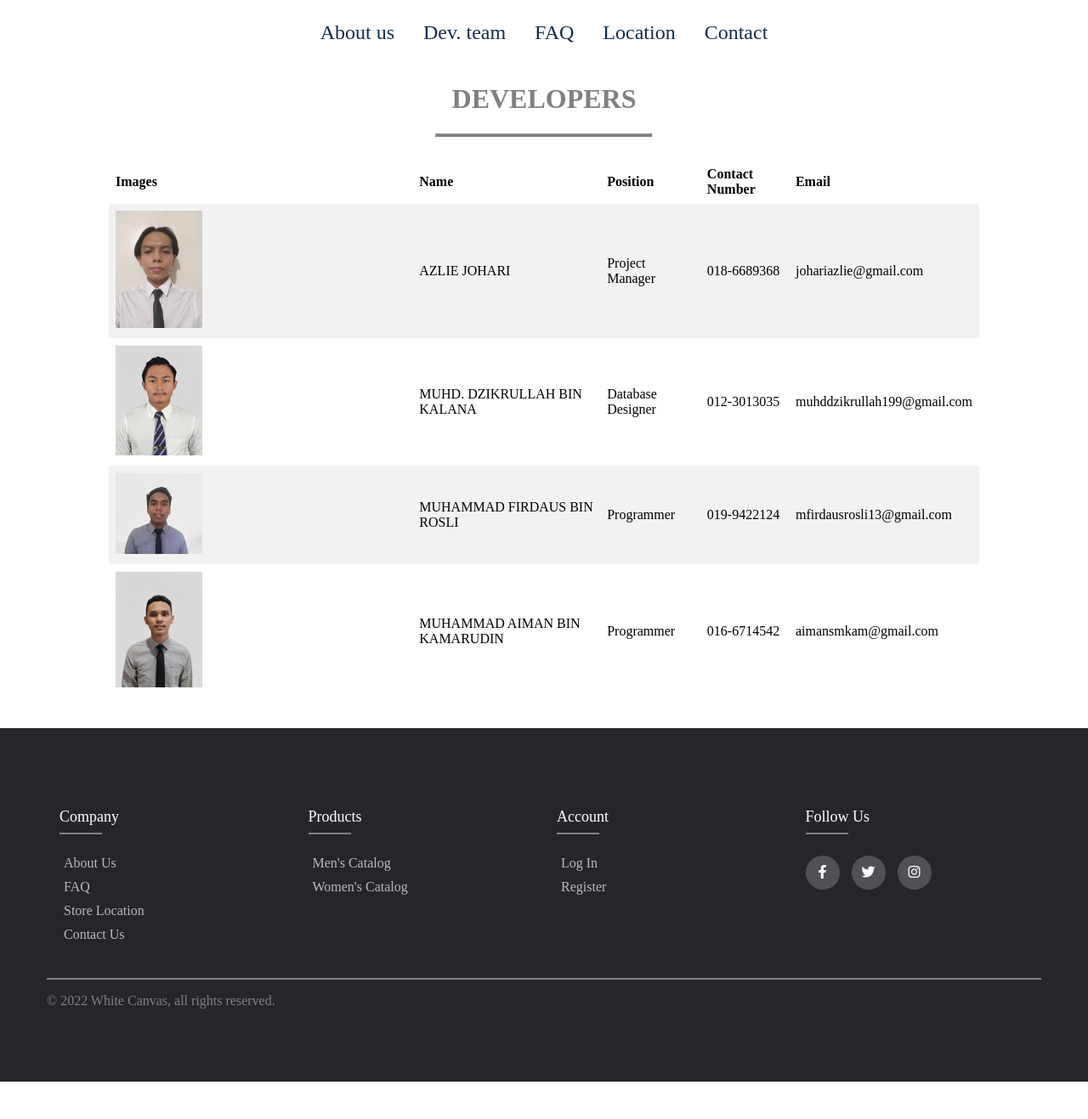
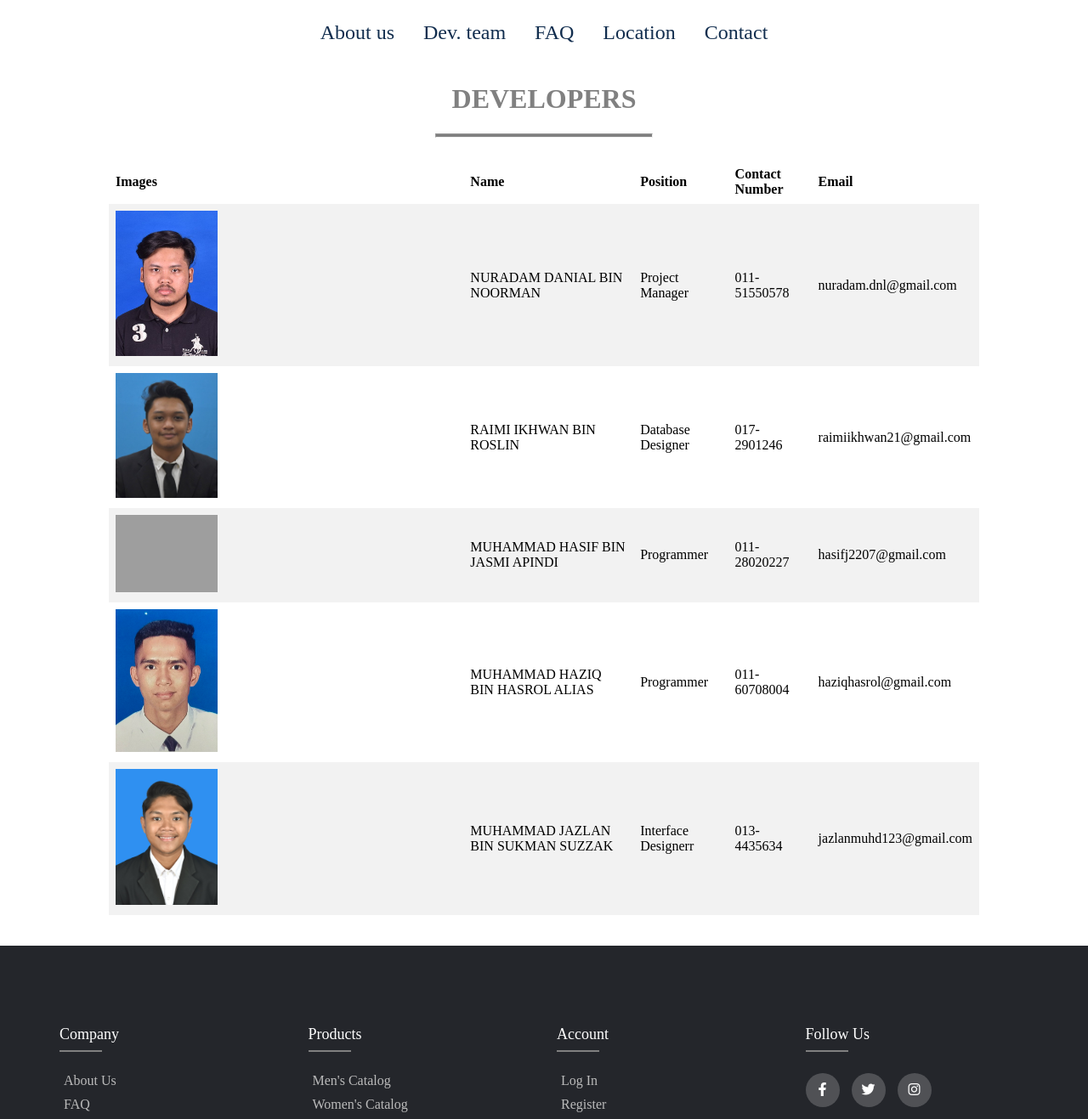
Before and after one commit to jazlannnn/Sneaker_E-Commerce, a PHP site: page /XE/DevPage.php in a window 1280 px wide. Shown: the part 435-1752 px from the top of the page at 85% size. Before the commit the page ends 1708 px from the top, so only its background shows below. Run offline with PHP 8.4, Linux system fonts and the light colour scheme; grey boxes are pictures that could not be loaded.

Commit message:
push
update

```diff
--- a/WHITE CANVAS/DevPage.php
+++ b/WHITE CANVAS/DevPage.php
@@ -64,32 +64,39 @@ tr:nth-child(even) {background-color: #f2f2f2;}
 			<th>Email</th>
 			</tr>
 			<tr>
-  <td><img src="Images/Developers/dev1.jpg" style="width: 30%" /></td>
-  <td>AZLIE JOHARI</td>
+			<td><img src="Images/Developers/dev1.jpeg" style="width: 30%" /></td>
+			<td>NURADAM DANIAL BIN NOORMAN</td>
 			<td>Project Manager</td>
-  <td>018-6689368</td>
-  <td>johariazlie@gmail.com</td>
+			<td>011-51550578</td>
+			<td>nuradam.dnl@gmail.com</td>
 			</tr>
 			<tr>
-  <td><img src="Images/Developers/dev2.png" style="width: 30%" /></td>
-  <td>MUHD. DZIKRULLAH BIN KALANA</td>
+			<td><img src="Images/Developers/dev2.jpg" style="width: 30%" /></td>
+			<td>RAIMI IKHWAN BIN ROSLIN</td>
 			<td>Database Designer</td>
-  <td>012-3013035</td>
-  <td>muhddzikrullah199@gmail.com</td>
+			<td>017-2901246</td>
+			<td>raimiikhwan21@gmail.com</td>
 			</tr>
 			<tr>
-  <td><img src="Images/Developers/dev4.png" style="width: 30%" /></td>
-  <td>MUHAMMAD FIRDAUS BIN ROSLI</td>
+			<td><img src="Images/Developers/" style="width: 30%" /></td>
+			<td>MUHAMMAD HASIF BIN JASMI APINDI</td>
 			<td>Programmer</td>
-  <td>019-9422124</td>
-  <td>mfirdausrosli13@gmail.com</td>
+			<td>011-28020227</td>
+			<td>hasifj2207@gmail.com</td>
 			</tr>
 			<tr>
-  <td><img src="Images/Developers/dev3.png" style="width: 30%" /></td>
-  <td>MUHAMMAD AIMAN BIN KAMARUDIN</td>
+			<td><img src="Images/Developers/dev4.jpg" style="width: 30%" /></td>
+			<td>MUHAMMAD HAZIQ BIN HASROL ALIAS</td>
 			<td>Programmer</td>
-  <td>016-6714542</td>
-  <td>aimansmkam@gmail.com</td>
+			<td>011-60708004</td>
+			<td>haziqhasrol@gmail.com</td>
+			</tr>
+			<tr>
+			<td><img src="Images/Developers/dev5.jpg" style="width: 30%" /></td>
+			<td>MUHAMMAD JAZLAN BIN SUKMAN SUZZAK</td>
+			<td>Interface Designerr</td>
+			<td>013-4435634</td>
+			<td>jazlanmuhd123@gmail.com</td>
 			</tr>
 			</table>
 		</div>
```
Also changed, not shown: WHITE CANVAS/AccountPage.php (+5 -24 lines), WHITE CANVAS/BillingAddress.php (+9 -7 lines), WHITE CANVAS/CartPage.php (+27 -29 lines), WHITE CANVAS/config.php (+1 -40 lines), WHITE CANVAS/Images/Developers/dev1.jpeg (added), WHITE CANVAS/Images/Developers/dev1.jpg (deleted), WHITE CANVAS/Images/Developers/dev2.jpg (added), WHITE CANVAS/Images/Developers/dev2.png (deleted), WHITE CANVAS/Images/Developers/dev3.png (deleted), WHITE CANVAS/Images/Developers/dev4.jpg (added), WHITE CANVAS/Images/Developers/dev4.png (deleted), WHITE CANVAS/Images/Developers/dev5.jpg (added). Lines whose indentation alone changed are shown as unchanged.
